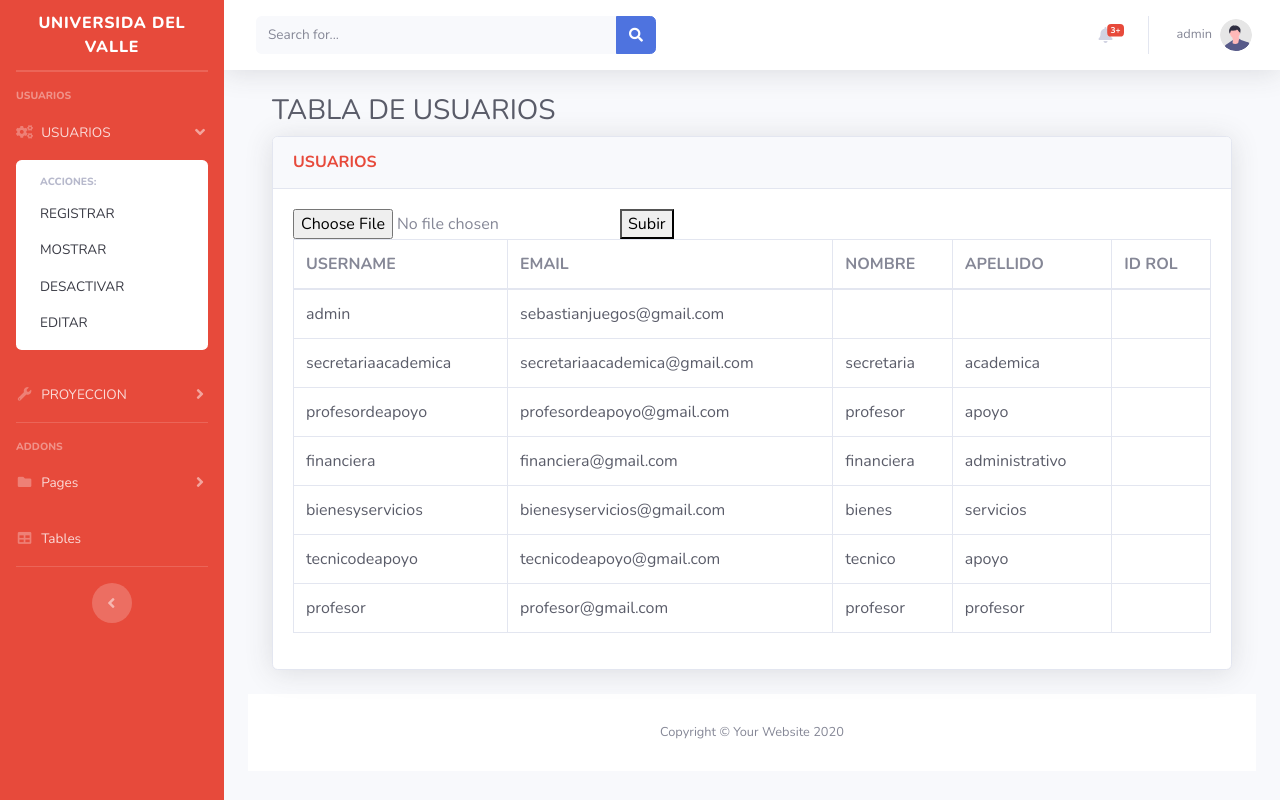
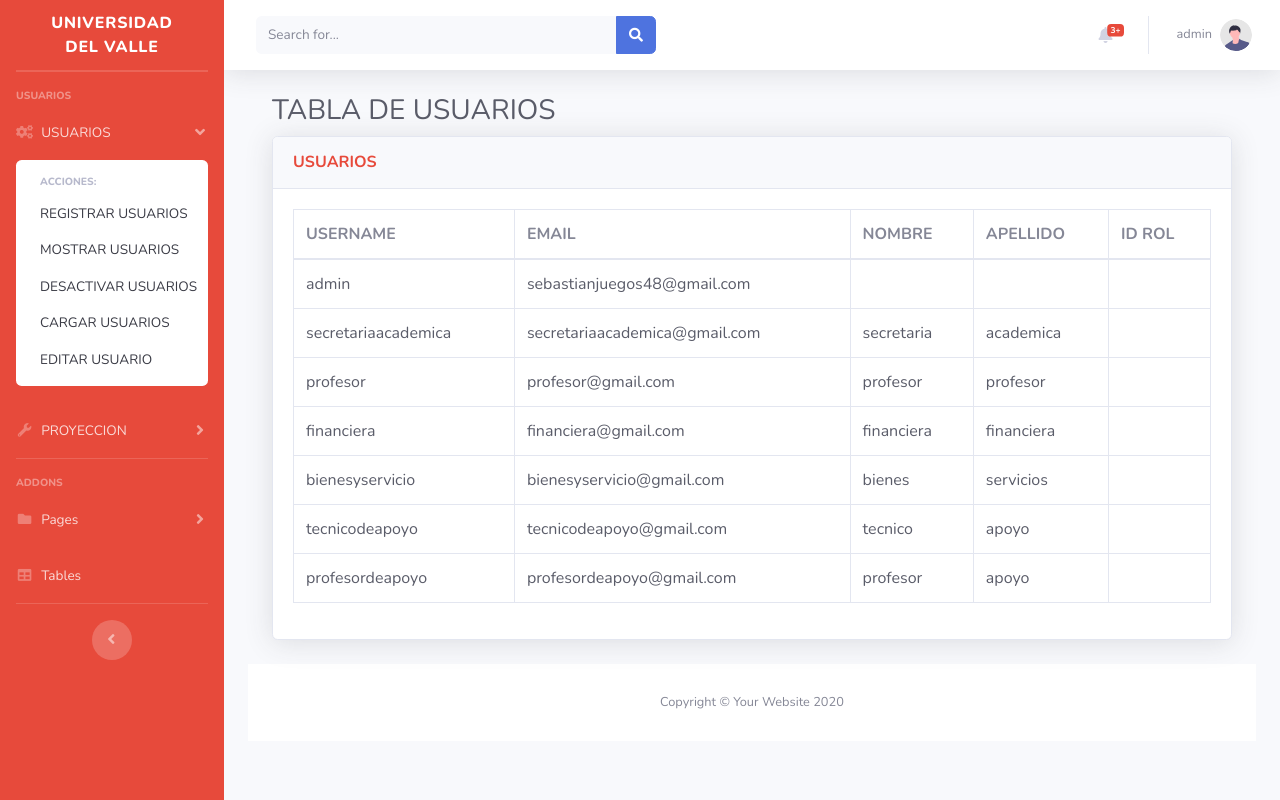
Before and after one commit to Saldana07/Proyecto-registro-academico-, a Django app: page /inicio/usuarios in a window 1280 px wide, after a click on "USUARIOS". Run offline with Django 4.2, Linux system fonts and the light colour scheme; a user stored in the database is signed in; data comes from the database, SQL or seed files in the repository; some libraries are stand-ins or nearby versions.

Commit message:
actu ./05/2023

```diff
--- a/Proyecto/Proyecto/settings.py
+++ b/Proyecto/Proyecto/settings.py
@@ -119,7 +119,8 @@ USE_TZ = True
 # https://docs.djangoproject.com/en/4.2/howto/static-files/
 
 STATIC_URL = '/static/'
-STATIC_ROOT = os.path.join(BASE_DIR, 'static')
+#STATIC_ROOT = os.path.join(BASE_DIR, 'static')
+STATICFILES_DIRS = [ os.path.join(BASE_DIR, "static"),]
 
 #MEDIA IMAGENES
 MEDIA_URL = '/media/'
@@ -130,4 +131,4 @@ MEDIA_ROOT = os.path.join(BASE_DIR, 'media')
 # https://docs.djangoproject.com/en/4.2/ref/settings/#default-auto-field
 
 DEFAULT_AUTO_FIELD = 'django.db.models.BigAutoField'
-AUTH_USER_MODEL = 'inicio.User'
+#AUTH_USER_MODEL = 'inicio.User'
--- a/Proyecto/inicio/admin.py
+++ b/Proyecto/inicio/admin.py
@@ -1,9 +1,10 @@
 
 from django.contrib import admin
-from .models import User
+
+#from .models import User
 
 #from django.contrib.auth.models import User, Group
 
 # Register your models here.
 
-admin.site.register(User)
+#admin.site.register(User)
--- a/Proyecto/inicio/models.py
+++ b/Proyecto/inicio/models.py
@@ -1,7 +1,8 @@
 from django.db import models
-from django.contrib.auth.models import AbstractUser
+#from django.contrib.auth.models import AbstractUser
 # Create your models here.
 
-
+"""
 class User(AbstractUser):
     email = models.EmailField(max_length=255, unique=True)
+"""
--- a/Proyecto/inicio/templates/base.html
+++ b/Proyecto/inicio/templates/base.html
@@ -42,7 +42,7 @@
                 <div class="sidebar-brand-icon rotate-n-15">
                   <!-- CAMBIAR POR LOGO <i class="fas fa-laugh-wink"></i> -->
                 </div>
-                <div class="sidebar-brand-text mx-3">UNIVERSIDA DEL VALLE</div>
+                <div class="sidebar-brand-text mx-3">UNIVERSIDAD DEL VALLE</div>
             </a>
 
             <!-- Divider -->
@@ -70,12 +70,14 @@
                 <div id="collapseTwo" class="collapse" aria-labelledby="headingTwo" data-parent="#accordionSidebar">
                     <div class="bg-white py-2 collapse-inner rounded">
                         <h6 class="collapse-header">ACCIONES:</h6>
-                        {% if perms.inicio.can_view_group%}
-                        <a class="collapse-item" href="{%url 'Registro'%}">REGISTRAR</a>
-                        <a class="collapse-item" href="{%url 'Usuarios'%}">MOSTRAR</a>
-                        <a class="collapse-item" href="{%url 'ActivarDesactivar'%}">DESACTIVAR</a>
-                        {%endif%}
-                        <a class="collapse-item" href="cards.html">EDITAR</a>
+                        {% if perms.auth.add_group %}
+                        <a class="collapse-item" href="{%url 'Registro'%}">REGISTRAR USUARIOS</a>
+                        <a class="collapse-item" href="{%url 'Usuarios'%}">MOSTRAR USUARIOS</a>
+                        <a class="collapse-item" href="{%url 'ActivarDesactivar'%}">DESACTIVAR USUARIOS</a>
+                        <a class="collapse-item" href="{%url 'Cargar'%}">CARGAR USUARIOS</a>
+                        {% endif %}
+                        <a class="collapse-item" href="{%url 'EditarUsuario'%}">EDITAR USUARIO</a>
+
                     </div>
                 </div>
 
@@ -94,12 +96,18 @@
                     <div class="bg-white py-2 collapse-inner rounded">
                         <h6 class="collapse-header">OPCIONES:</h6>
 
-                        <a class="collapse-item" href="utilities-color.html">SOLICITAR</a>
-                        {% if perms.inicio.Can_view_group %}
+
+                        {% if perms.auth.view_group %}
+                        <a class="collapse-item" href="utilities-color.html">SOLICITAR/ACTIVAR</a>
+                        {% endif %}
+                        {% if perms.auth.change_group %}
                         <a class="collapse-item" href="utilities-animation.html">DILIGENCIAR</a>
-                        <a class="collapse-item" href="utilities-border.html">ACTIVAR </a>
+                        {% endif %}
+                        {% if perms.auth.add_group %}
                         <a class="collapse-item" href="utilities-border.html">DESACTIVAR </a>
-                        <a class="collapse-item" href="utilities-other.html">Other</a>
+                        {% endif %}
+                        {% if perms.auth.delete_group %}
+                        <a class="collapse-item" href="utilities-other.html">REPORTE</a>
                         {% endif %}
                     </div>
                 </div>
--- a/Proyecto/inicio/templates/usuarios.html
+++ b/Proyecto/inicio/templates/usuarios.html
@@ -48,11 +48,7 @@
                                 <table class="table table-bordered" id="dataTable" width="100%" cellspacing="0">
                                     <thead>
 
-                                        <form method="post" enctype="multipart/form-data">
-                                         {% csrf_token %}
-                                         <input type="file" name="xlsfile">
-                                         <button type="submit">Subir</button>
-                                        </form>
+
                                         <tr>
 
                                             <th>USERNAME</th>
--- a/Proyecto/inicio/urls.py
+++ b/Proyecto/inicio/urls.py
@@ -12,8 +12,10 @@ urlpatterns = [
     path('registro/', views.registro_view, name='Registro'),
     path('coordinador/', views.coordinador_view, name='Coordinador'),
     path('<str:email>/', views.desactivar_usuario, name='desactivar_usuario'),
+    path('editar_usuario', views.edit_user, name='EditarUsuario'),
     path('activardesactivar', views.activarusuarios_view, name='ActivarDesactivar'),
-    path('cargar_usuarios/', views.cargar_usuarios, name='cargar_usuarios'),
+    path('cargar', views.cargar_usuarios, name='Cargar'),
+
 
 
 
--- a/Proyecto/inicio/views.py
+++ b/Proyecto/inicio/views.py
@@ -3,7 +3,7 @@ from django.shortcuts import render
 import openpyxl
 
 
-from .models import User
+from django.contrib.auth.models import User
 # Create your views here.
 from django.contrib import auth
 from django.shortcuts import render, redirect
@@ -84,17 +84,21 @@ def registro_view(request):
     return render(request, 'registro.html', {'form': form})
 
 
-def editarUsuario_view(request):
-    return
+from django.shortcuts import render, get_object_or_404
+from django.contrib.auth.models import User, Group
+from .forms import EditUserForm
+
+def edit_user(request):
+    user = request.user
+    group = user.groups.first()
+    form = EditUserForm(request.POST or None, instance=user,initial={'group': group})
+    if form.is_valid():
+        form.save()
+        return redirect('/inicio/editar_usuario')
+    return render(request, 'editarusuario.html', {'form': form})
 
 
-def desactivate_user(request, user_email):
-    user = User.objects.get(email=user_email)
-    user.is_active = False
-    user.save()
-    return redirect('/inicio/registro/')
 
-from django.shortcuts import get_object_or_404
 def desactivar_usuario(request, email):
     usuario = get_object_or_404(User, email=email)
     usuario.is_active = not usuario.is_active  # invertir el estado actual
@@ -116,24 +120,34 @@ def activarusuarios_view(request):
 
 
 
+
+
+
+
 def cargar_usuarios(request):
-    if request.method == 'POST' and request.FILES['xlsfile']:
+    if request.method == 'POST' and request.FILES['ejemplo']:
         # Obtener el archivo del formulario
-        file = request.FILES['xlsfile']
+        file = request.FILES['ejemplo']
         # Abrir el archivo con openpyxl
         workbook = openpyxl.load_workbook(file)
         # Seleccionar la hoja que contiene los datos de usuario
         sheet = workbook['Sheet1']
         # Iterar sobre cada fila de la hoja y guardar los datos en la base de datos
         for row in sheet.iter_rows(min_row=2, values_only=True):
-            username, email, password, first_name, last_name = row
+            username, email, password, first_name, last_name, group_name = row
+            password = str(password) # Convertir la contraseña en una cadena
+            # Obtener o crear el usuario
             user, created = User.objects.get_or_create(username=username, email=email)
             user.first_name = first_name
             user.last_name = last_name
             user.set_password(password)
             user.save()
+            # Obtener o crear el grupo
+            group, created = Group.objects.get_or_create(name=group_name)
+            # Agregar al usuario al grupo
+            user.groups.add(group)
         # Redirigir a una página de éxito después de guardar los datos
-        return render(request, 'load_users.html')
+        return render(request, 'cargar.html')
     else:
         # Renderizar el formulario para cargar el archivo si el método no es POST
-        return render(request, 'load_users.html')
+        return render(request, 'cargar.html')
```
Also changed, not shown: Proyecto/inicio/forms.py (+0 -30 lines), Proyecto/inicio/templates/cargar.html (added, +11 -0 lines), Proyecto/inicio/templates/editarusuario.html (added, +10 -0 lines), Proyecto/db.sqlite3, Proyecto/inicio/migrations/0004_delete_user.py (added), Proyecto/inicio/migrations/0005_initial.py (added), Proyecto/inicio/migrations/0006_delete_mymodel.py (added), 4 other files.
